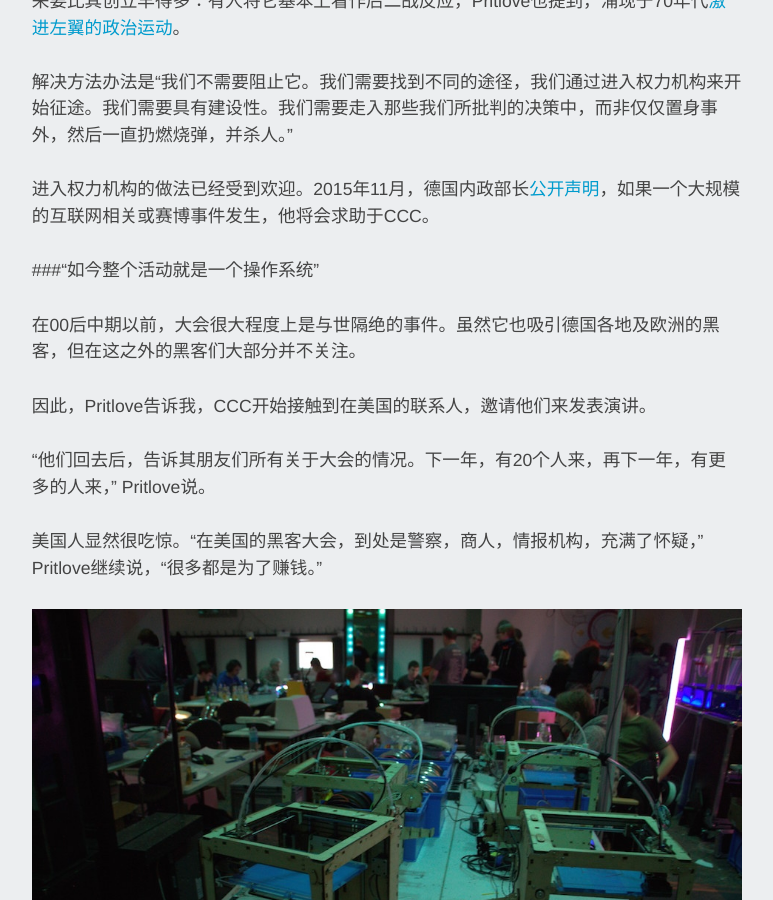
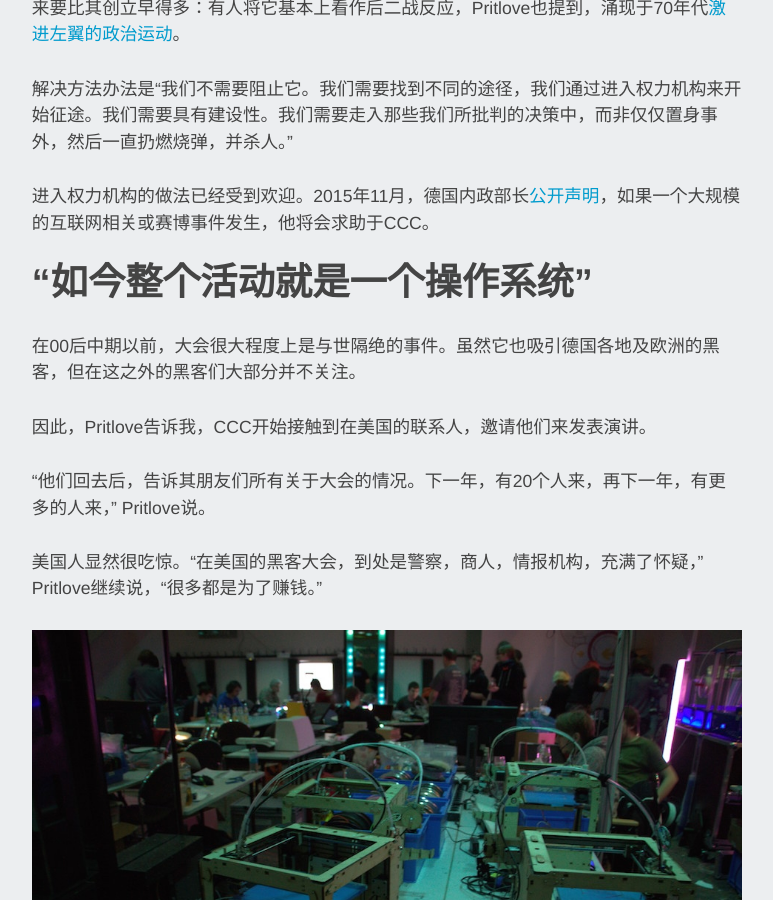
Before and after one commit to hardenedlinux/hardenedlinux.github.io, a Jekyll site: the page built from _posts/2016-03-02-chaos-communication-congress-a-very-german-hacking-conference.markdown, in a window 1280 px wide and 900 px high, scrolled down 5734 px. Shown: the whole window, without its empty margins (253-1026 px from the left). Built offline with Jekyll 4.4.1, drawn with Linux system fonts in a browser that asks for light colours; nearby versions of some CDN libraries.

Commit message:
fix format issue: a subtitle is not bold

```diff
--- a/_posts/2016-03-02-chaos-communication-congress-a-very-german-hacking-conference.markdown
+++ b/_posts/2016-03-02-chaos-communication-congress-a-very-german-hacking-conference.markdown
@@ -105,8 +105,7 @@ CCC随之创建了一个“eingetragener Verein (e. V.)” (*译注: [e. V.](htt
 在大会开始的同年，Wau Holland和另一个CCC成员Steffan Wernery，搞了一次'抢银行'。他们利用Bildschirmtext (BTX)的缺陷，这是由[德国联邦邮政](https://en.wikipedia.org/wiki/Deutsche_Bundespost)和电话网络运营的计算机网络，掐掉13万5千德国马克(大概7万5千美元)，存到CCC拥有的银行账户上。
 
 
-
-### 我认为德国是尊重黑客的安全岛
+## 我认为德国是尊重黑客的安全岛
 
 
 起初在网络背后的政府机构[忽略了提出的问题](http://www.spiegel.de/einestages/btx-hack-1984-angriff-der-ccc-hacker-gegen-die-bundespost-a-1002443.html)。因此CCC将hack的细节分享给德国最大的一家广播公司，在媒体一番炒作之后，问题被修复了。最后CCC将现金返还。
@@ -175,8 +174,7 @@ Pritlove解释说，大会在汉堡和柏林之间迁移了数次。1989年柏
 进入权力机构的做法已经受到欢迎。2015年11月，德国内政部长[公开声明](http://www.faz.net/aktuell/wirtschaft/netzwirtschaft/it-gipfel-ich-braeuchte-von-ihnen-mal-eine-krisennummer-13921103.html)，如果一个大规模的互联网相关或赛博事件发生，他将会求助于CCC。
 
 
-###“如今整个活动就是一个操作系统”
-
+## “如今整个活动就是一个操作系统”
 
 
 在00后中期以前，大会很大程度上是与世隔绝的事件。虽然它也吸引德国各地及欧洲的黑客，但在这之外的黑客们大部分并不关注。
```
